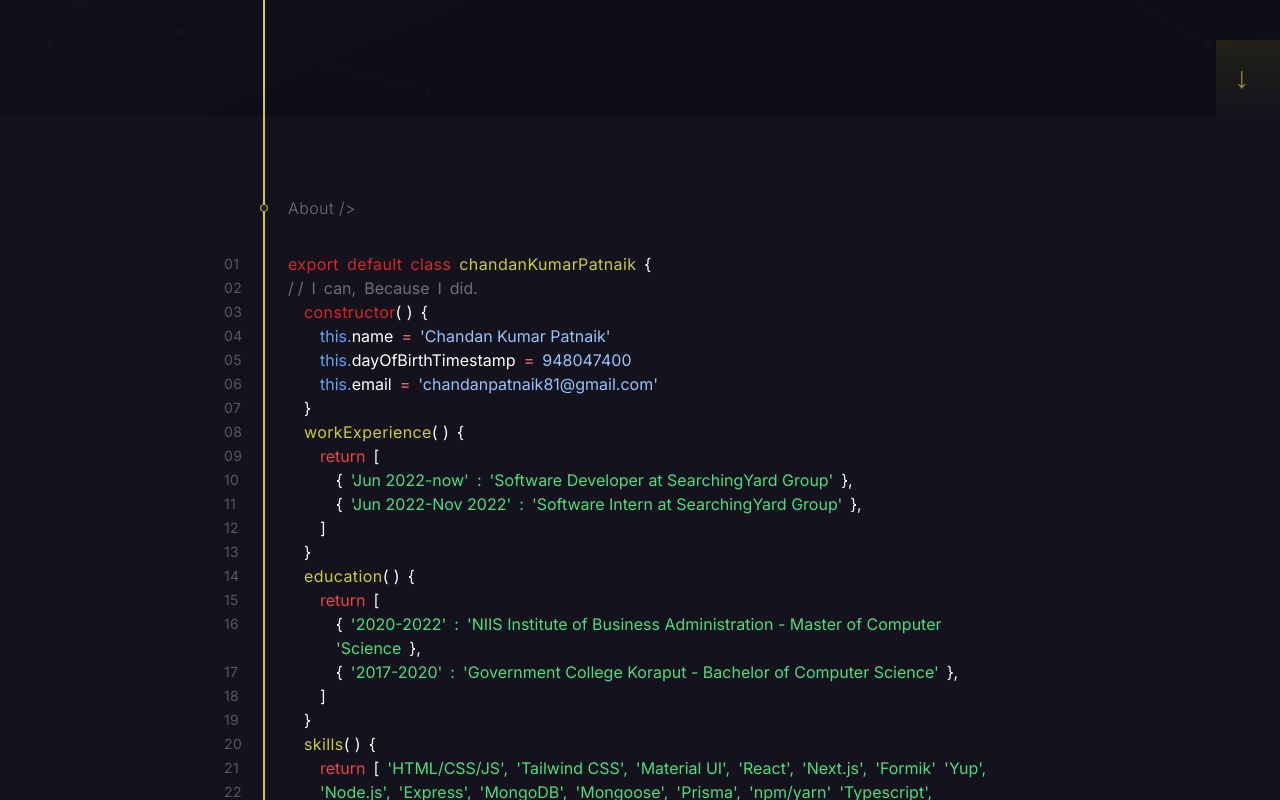
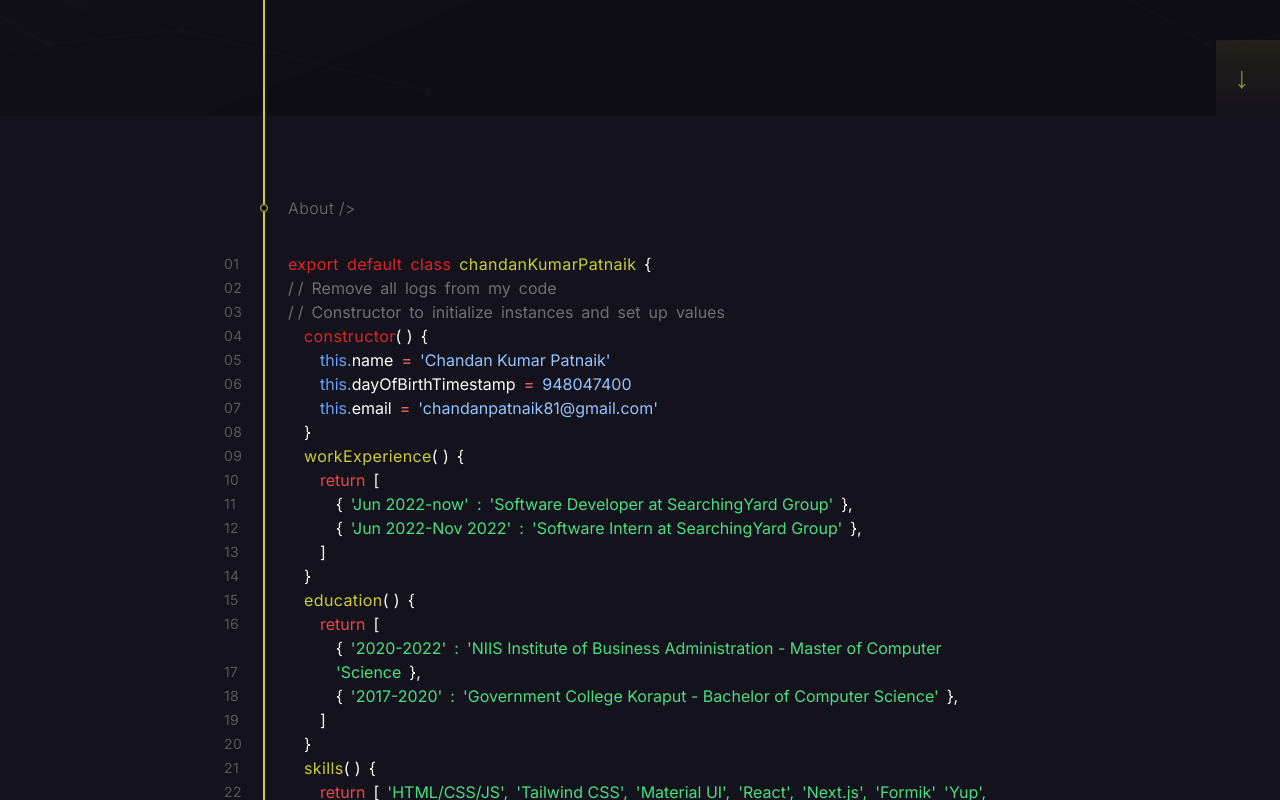
Before and after one commit to ChandanPatnaik/portfolio, a Next.js app: page / in a window 1280 px wide. Shown: the part 680-1480 px from the top of the page. Built offline with nearby package versions, Linux system fonts and the light colour scheme.

Commit message:
scroll bar styles added

```diff
--- a/src/app/globals.css
+++ b/src/app/globals.css
@@ -4,11 +4,11 @@
 @tailwind components;
 @tailwind utilities;
 
-/* * {
+* {
   box-sizing: border-box;
   scrollbar-width: thin;
-  scrollbar-color: #1b4e9b transparent;
-  scroll-behavior: smooth;
+  scrollbar-color: #cccc33 transparent;
+  scroll-behavior: smooth !important;
 }
 ::-webkit-scrollbar {
   width: 0.25em;
@@ -23,7 +23,7 @@
 }
 *:disabled {
   cursor: not-allowed;
-} */
+}
 
 html,
 body {
@@ -63,3 +63,18 @@ body {
 .animate-pulse-custom {
   animation: pulse 800ms cubic-bezier(0.4, 0, 0.6, 1) infinite;
 }
+
+.line:hover::before {
+  content: "";
+  position: absolute;
+  top: 0;
+  left: -20rem;
+  width: 120vw;
+  height: 1.5rem;
+  background-color: rgba(
+    255,
+    255,
+    255,
+    0.1
+  ); /* Adjust the background color and opacity as needed */
+}
--- a/src/components/home/About.tsx
+++ b/src/components/home/About.tsx
@@ -1,7 +1,10 @@
 "use client";
 const About = () => {
   return (
-    <section className="w-full flex items-center justify-center overflow-hidden bg-dark-blue">
+    <section
+      id="about"
+      className="w-full flex items-center justify-center overflow-hidden bg-dark-blue"
+    >
       <div className="w-4/5 md:w-3/5 h-full flex items-center relative">
         <TimeLine />
         <div className="py-20 flex flex-col gap-8 w-fit h-fit relative pl-8">
@@ -29,7 +32,7 @@ const AboutBlock = () => {
     <section className="flex flex-col relative">
       <div className="w-fit h-full absolute top-0 -left-16">
         <div className="flex flex-col text-milk/30 tracking-wide leading-6 text-sm">
-          <p>01</p>
+          <p className="">01</p>
           <p>02</p>
           <p>03</p>
           <p>04</p>
@@ -73,15 +76,30 @@ const AboutBlock = () => {
 
       {/* --------------- comment section ------------ */}
       <div className="text-milk/40 flex font-normal items-center gap-2">
-        <div className="flex items-center' gap-1">
+        <div className="flex items-center gap-1">
           <p>/</p>
           <p>/</p>
         </div>
-        <p>I</p>
-        <p>can,</p>
-        <p>Because</p>
-        <p>I</p>
-        <p>did.</p>
+        <p>Remove</p>
+        <p>all</p>
+        <p>logs</p>
+        <p>from</p>
+        <p>my</p>
+        <p>code</p>
+      </div>
+      <div className="text-milk/40 flex font-normal items-center gap-2">
+        <div className="flex items-center gap-1">
+          <p>/</p>
+          <p>/</p>
+        </div>
+        <p>Constructor</p>
+        <p>to</p>
+        <p>initialize</p>
+        <p>instances</p>
+        <p>and</p>
+        <p>set</p>
+        <p>up</p>
+        <p>values</p>
       </div>
 
       {/* --------------- constructor section ------------ */}
--- a/src/components/home/Header.tsx
+++ b/src/components/home/Header.tsx
@@ -1,5 +1,6 @@
 "use client";
 
+import Link from "next/link";
 import { useRouter } from "next/navigation";
 import { useMemo } from "react";
 
@@ -17,7 +18,7 @@ const Header = () => {
       },
       {
         label: "About",
-        link: "",
+        link: "#about",
       },
       {
         label: "Contact",
@@ -43,12 +44,11 @@ const Header = () => {
         </div>
         <ul className="hidden md:flex items-center gap-12 text-sm">
           {navigationData.map((curLabel) => (
-            <li
-              key={curLabel.label}
-              className="tracking-wider hover:text-light-yellow common-transition"
-            >
-              {curLabel.label}
-            </li>
+            <Link href={curLabel.link} key={curLabel.label}>
+              <li className="tracking-wider hover:text-light-yellow common-transition">
+                {curLabel.label}
+              </li>
+            </Link>
           ))}
         </ul>
       </div>
```
